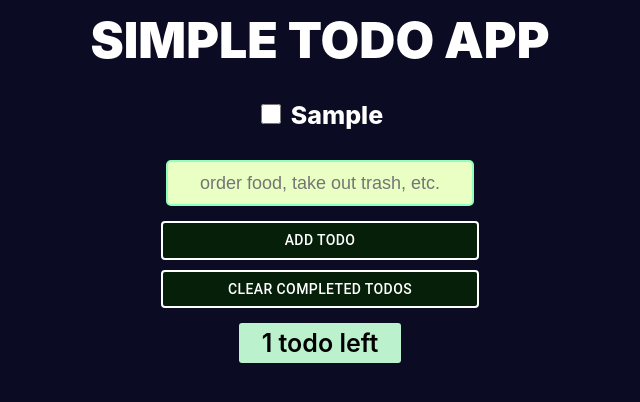
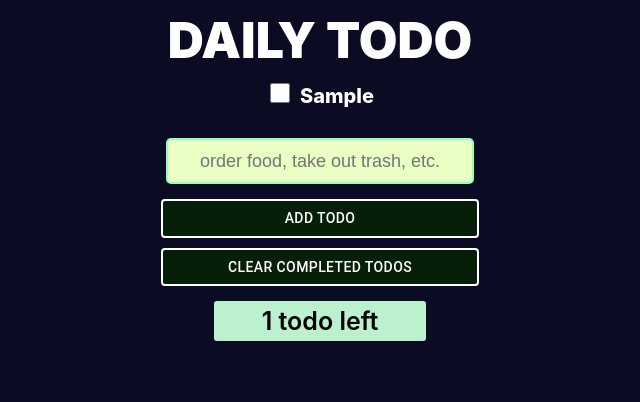
Before and after one commit to Adman94/basic-react-todo-app, a React (Create React App) app: page / in a window 1280 px wide. Both pictures are taken after typing "Sample" into the empty fields and a click on the button "ADD TODO". Shown: the top 402 px of the page, without its empty margins (320-960 px from the left). Built offline with nearby package versions, Linux system fonts and the light colour scheme.

Commit message:
removed unnecessary padding and margins

```diff
--- a/src/App.css
+++ b/src/App.css
@@ -16,8 +16,7 @@ h1 {
 
 .container {
   align-items: center;
-  width: 60%;
-  padding: 20px;
+  width: 80%;
   margin: auto;
   display: flex;
   flex-direction: column;
@@ -35,13 +34,6 @@ h1 {
   padding: 10px;
 }
 
-.controls Button {
-  margin: 5px;
-  color: white;
-  border: 2px solid white;
-  background-color: #061f09;
-}
-
 .input {
   padding-bottom: 10px;
 }
@@ -54,6 +46,13 @@ input {
   border: 2px solid rgb(144, 255, 187);
   border-radius: 5px;
   background-color: #e9ffc4;
+}
+
+.controls Button {
+  margin: 5px;
+  color: white;
+  border: 2px solid white;
+  background-color: #061f09;
 }
 
 
@@ -71,7 +70,7 @@ input {
 .todo {
   color: white;
   padding: 10px;
-  font-size: 25px;
+  font-size: 20px;
   font-weight: 800;
 }
 
@@ -100,7 +99,11 @@ input {
     margin-top: 50px;
     display: flex;
     flex-direction: column;
-    width: 70%;
+    width: 100%;
+  }
+
+  .todo {
+    text-align: center;
   }
 
   .todo-left {
--- a/src/App.js
+++ b/src/App.js
@@ -43,7 +43,7 @@ function App() {
 
   return (
     <div className="App">
-      <h1>SIMPLE TODO APP</h1>
+      <h1>DAILY TODO</h1>
       <div className="container">
         <TodoList todos={todos} toggleTodo={toggleTodo} />
 
```
